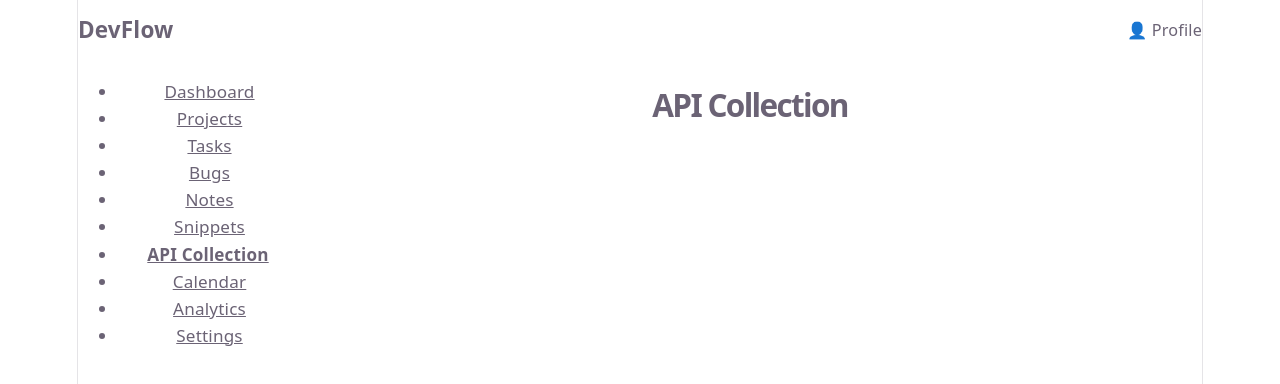
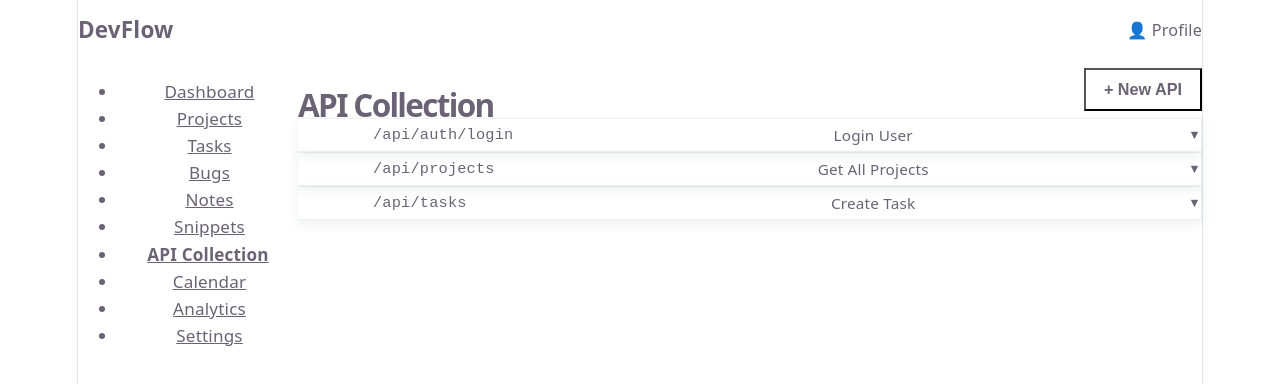
Before and after one commit to Fariss2507/DevFlow, a React (Vite) app: page /apis in a window 1280 px wide. Shown: the top 384 px of the page. Built offline with nearby package versions, Linux system fonts and the light colour scheme; the HTML template or start-up script is replaced by a standard one.

Commit message:
feat: add api collection module with expandable cards

```diff
--- /dev/null
+++ b/src/data/apisData.js
@@ -0,0 +1,34 @@
+export const methodOptions = ['GET', 'POST', 'PUT', 'PATCH', 'DELETE'];
+
+export const initialApis = [
+  {
+    id: 1,
+    name: 'Login User',
+    method: 'POST',
+    endpoint: '/api/auth/login',
+    headers: 'Content-Type: application/json',
+    requestBody: '{\n  "email": "user@example.com",\n  "password": "••••••••"\n}',
+    responseExample: '{\n  "token": "eyJhbGciOi...",\n  "user": { "id": 1, "name": "User" }\n}',
+    authDetails: 'No auth required (this is the login endpoint itself)',
+  },
+  {
+    id: 2,
+    name: 'Get All Projects',
+    method: 'GET',
+    endpoint: '/api/projects',
+    headers: 'Authorization: Bearer <token>',
+    requestBody: '',
+    responseExample: '[\n  { "id": 1, "name": "DevFlow", "status": "In Progress" }\n]',
+    authDetails: 'Requires JWT in Authorization header',
+  },
+  {
+    id: 3,
+    name: 'Create Task',
+    method: 'POST',
+    endpoint: '/api/tasks',
+    headers: 'Authorization: Bearer <token>\nContent-Type: application/json',
+    requestBody: '{\n  "title": "Fix bug",\n  "priority": "High",\n  "status": "Todo"\n}',
+    responseExample: '{\n  "id": 12,\n  "title": "Fix bug",\n  "status": "Todo"\n}',
+    authDetails: 'Requires JWT in Authorization header',
+  },
+];
--- /dev/null
+++ b/src/pages/Apis/ApiCard.jsx
@@ -0,0 +1,66 @@
+import { useState } from 'react';
+import './Apis.css';
+
+const methodColors = {
+  GET: 'var(--color-accent)',
+  POST: 'var(--color-primary)',
+  PUT: '#d97706',
+  PATCH: '#d97706',
+  DELETE: '#dc2626',
+};
+
+export default function ApiCard({ api, onEdit, onDelete }) {
+  const [expanded, setExpanded] = useState(false);
+
+  return (
+    <div className="api-card">
+      <div className="api-card-header" onClick={() => setExpanded(!expanded)}>
+        <div className="api-card-title">
+          <span className="method-badge" style={{ background: methodColors[api.method] }}>
+            {api.method}
+          </span>
+          <span className="api-endpoint">{api.endpoint}</span>
+        </div>
+        <span className="api-name">{api.name}</span>
+        <span className="expand-icon">{expanded ? '▲' : '▼'}</span>
+      </div>
+
+      {expanded && (
+        <div className="api-card-body">
+          {api.headers && (
+            <div className="api-section">
+              <strong>Headers</strong>
+              <pre>{api.headers}</pre>
+            </div>
+          )}
+
+          {api.requestBody && (
+            <div className="api-section">
+              <strong>Request Body</strong>
+              <pre>{api.requestBody}</pre>
+            </div>
+          )}
+
+          {api.responseExample && (
+            <div className="api-section">
+              <strong>Response Example</strong>
+              <pre>{api.responseExample}</pre>
+            </div>
+          )}
+
+          {api.authDetails && (
+            <div className="api-section">
+              <strong>Authentication</strong>
+              <p>{api.authDetails}</p>
+            </div>
+          )}
+
+          <div className="api-actions">
+            <button className="btn-secondary" onClick={(e) => { e.stopPropagation(); onEdit(api); }}>Edit</button>
+            <button className="btn-danger" onClick={(e) => { e.stopPropagation(); onDelete(api.id); }}>Delete</button>
+          </div>
+        </div>
+      )}
+    </div>
+  );
+}
--- /dev/null
+++ b/src/pages/Apis/ApiForm.jsx
@@ -0,0 +1,78 @@
+import { useState, useEffect } from 'react';
+import { methodOptions } from '../../data/apisData';
+import './Apis.css';
+
+const emptyForm = {
+  name: '',
+  method: 'GET',
+  endpoint: '',
+  headers: '',
+  requestBody: '',
+  responseExample: '',
+  authDetails: '',
+};
+
+export default function ApiForm({ existingApi, onSave, onClose }) {
+  const [form, setForm] = useState(emptyForm);
+
+  useEffect(() => {
+    setForm(existingApi ? existingApi : emptyForm);
+  }, [existingApi]);
+
+  const handleChange = (e) => {
+    setForm({ ...form, [e.target.name]: e.target.value });
+  };
+
+  const handleSubmit = (e) => {
+    e.preventDefault();
+    if (!form.name.trim() || !form.endpoint.trim()) return;
+
+    onSave({
+      ...form,
+      id: existingApi ? existingApi.id : Date.now(),
+    });
+  };
+
+  return (
+    <div className="modal-overlay" onClick={onClose}>
+      <div className="modal-card" onClick={(e) => e.stopPropagation()}>
+        <h2>{existingApi ? 'Edit API' : 'New API Endpoint'}</h2>
+
+        <form onSubmit={handleSubmit}>
+          <label>Name</label>
+          <input name="name" value={form.name} onChange={handleChange} placeholder="e.g. Login User" />
+
+          <div className="form-row">
+            <div>
+              <label>Method</label>
+              <select name="method" value={form.method} onChange={handleChange}>
+                {methodOptions.map((m) => <option key={m} value={m}>{m}</option>)}
+              </select>
+            </div>
+            <div>
+              <label>Endpoint</label>
+              <input name="endpoint" value={form.endpoint} onChange={handleChange} placeholder="/api/auth/login" />
+            </div>
+          </div>
+
+          <label>Headers</label>
+          <textarea name="headers" value={form.headers} onChange={handleChange} rows={2} className="code-textarea" placeholder="Content-Type: application/json" />
+
+          <label>Request Body</label>
+          <textarea name="requestBody" value={form.requestBody} onChange={handleChange} rows={4} className="code-textarea" placeholder='{ "key": "value" }' />
+
+          <label>Response Example</label>
+          <textarea name="responseExample" value={form.responseExample} onChange={handleChange} rows={4} className="code-textarea" placeholder='{ "success": true }' />
+
+          <label>Authentication Details</label>
+          <input name="authDetails" value={form.authDetails} onChange={handleChange} placeholder="e.g. Requires JWT Bearer token" />
+
+          <div className="modal-actions">
+            <button type="button" className="btn-secondary" onClick={onClose}>Cancel</button>
+            <button type="submit" className="btn-primary">{existingApi ? 'Save Changes' : 'Create API'}</button>
+          </div>
+        </form>
+      </div>
+    </div>
+  );
+}
--- /dev/null
+++ b/src/pages/Apis/Apis.css
@@ -0,0 +1,121 @@
+.apis-list {
+  display: flex;
+  flex-direction: column;
+  gap: var(--spacing-sm);
+}
+
+.api-card {
+  background: var(--color-surface);
+  border: 1px solid rgba(0, 0, 0, 0.06);
+  border-left: 4px solid var(--color-primary);
+  border-radius: var(--radius-md);
+  box-shadow: 0 4px 12px rgba(23, 67, 63, 0.08);
+  overflow: hidden;
+}
+
+.api-card-header {
+  display: flex;
+  align-items: center;
+  gap: var(--spacing-md);
+  padding: var(--spacing-md) var(--spacing-lg);
+  cursor: pointer;
+}
+
+.api-card-title {
+  display: flex;
+  align-items: center;
+  gap: var(--spacing-sm);
+  min-width: 260px;
+}
+
+.method-badge {
+  color: white;
+  font-size: 0.7rem;
+  font-weight: 800;
+  padding: 3px 10px;
+  border-radius: var(--radius-sm);
+  min-width: 55px;
+  text-align: center;
+}
+
+.api-endpoint {
+  font-family: 'Courier New', monospace;
+  font-size: 0.85rem;
+  color: var(--color-text);
+}
+
+.api-name {
+  flex: 1;
+  font-size: 0.85rem;
+  color: var(--color-text-muted);
+}
+
+.expand-icon {
+  font-size: 0.7rem;
+  color: var(--color-text-muted);
+}
+
+.api-card-body {
+  padding: 0 var(--spacing-lg) var(--spacing-lg);
+  border-top: 1px solid var(--color-border);
+}
+
+.api-section {
+  margin-top: var(--spacing-md);
+}
+
+.api-section strong {
+  display: block;
+  font-size: 0.78rem;
+  color: var(--color-primary-dark);
+  margin-bottom: 4px;
+}
+
+.api-section pre {
+  background: var(--color-bg);
+  border: 1px solid var(--color-border);
+  border-radius: var(--radius-sm);
+  padding: var(--spacing-sm) var(--spacing-md);
+  font-size: 0.8rem;
+  font-family: 'Courier New', monospace;
+  white-space: pre-wrap;
+  overflow-x: auto;
+}
+
+.api-section p {
+  font-size: 0.85rem;
+  color: var(--color-text-muted);
+}
+
+.api-actions {
+  display: flex;
+  gap: var(--spacing-sm);
+  margin-top: var(--spacing-md);
+}
+
+/* ---------- Responsive ---------- */
+
+@media (max-width: 768px) {
+  .api-card-header {
+    flex-wrap: wrap;
+  }
+
+  .api-card-title {
+    min-width: 100%;
+  }
+
+  .api-name {
+    font-size: 0.8rem;
+  }
+}
+
+@media (max-width: 480px) {
+  .api-card-header {
+    padding: var(--spacing-sm) var(--spacing-md);
+  }
+
+  .api-endpoint {
+    font-size: 0.75rem;
+    word-break: break-all;
+  }
+}
--- a/src/pages/Apis/Apis.jsx
+++ b/src/pages/Apis/Apis.jsx
@@ -1,3 +1,59 @@
+import { useState } from 'react';
+import ApiCard from './ApiCard';
+import ApiForm from './ApiForm';
+import { initialApis } from '../../data/apisData';
+import './Apis.css';
+
 export default function Apis() {
-  return <div className="page"><h1>API Collection</h1></div>;
+  const [apis, setApis] = useState(initialApis);
+  const [showForm, setShowForm] = useState(false);
+  const [editingApi, setEditingApi] = useState(null);
+
+  const openNewForm = () => {
+    setEditingApi(null);
+    setShowForm(true);
+  };
+
+  const openEditForm = (api) => {
+    setEditingApi(api);
+    setShowForm(true);
+  };
+
+  const handleSave = (api) => {
+    if (editingApi) {
+      setApis(apis.map((a) => (a.id === api.id ? api : a)));
+    } else {
+      setApis([...apis, api]);
+    }
+    setShowForm(false);
+  };
+
+  const handleDelete = (id) => {
+    if (confirm('Delete this API entry?')) {
+      setApis(apis.filter((a) => a.id !== id));
+    }
+  };
+
+  return (
+    <div className="page">
+      <div className="page-header">
+        <h1>API Collection</h1>
+        <button className="btn-primary" onClick={openNewForm}>+ New API</button>
+      </div>
+
+      {apis.length === 0 ? (
+        <p className="empty-state">No API endpoints saved yet.</p>
+      ) : (
+        <div className="apis-list">
+          {apis.map((api) => (
+            <ApiCard key={api.id} api={api} onEdit={openEditForm} onDelete={handleDelete} />
+          ))}
+        </div>
+      )}
+
+      {showForm && (
+        <ApiForm existingApi={editingApi} onSave={handleSave} onClose={() => setShowForm(false)} />
+      )}
+    </div>
+  );
 }
--- a/src/pages/Notes/Notes.css
+++ b/src/pages/Notes/Notes.css
@@ -54,10 +54,11 @@
 .note-card {
   background: var(--color-surface);
   border: 1px solid rgba(0, 0, 0, 0.06);
+  border-top: 3px solid var(--color-primary);
   border-radius: var(--radius-md);
   padding: var(--spacing-md);
   cursor: pointer;
-  box-shadow: 0 4px 12px rgba(23, 67, 63, 0.08);
+  box-shadow: 0 6px 16px rgba(23, 67, 63, 0.12);
   transition: transform 0.15s ease, box-shadow 0.15s ease;
   display: flex;
   flex-direction: column;
@@ -65,8 +66,8 @@
 }
 
 .note-card:hover {
-  transform: translateY(-3px);
-  box-shadow: 0 8px 20px rgba(23, 67, 63, 0.15);
+  transform: translateY(-4px);
+  box-shadow: 0 10px 24px rgba(23, 67, 63, 0.2);
 }
 
 .note-card-top {
--- a/src/pages/Snippets/Snippets.css
+++ b/src/pages/Snippets/Snippets.css
@@ -7,12 +7,19 @@
 .snippet-card {
   background: var(--color-surface);
   border: 1px solid rgba(0, 0, 0, 0.06);
+  border-top: 3px solid var(--color-accent);
   border-radius: var(--radius-md);
   padding: var(--spacing-md);
-  box-shadow: 0 4px 12px rgba(23, 67, 63, 0.08);
+  box-shadow: 0 6px 16px rgba(23, 67, 63, 0.12);
+  transition: transform 0.15s ease, box-shadow 0.15s ease;
   display: flex;
   flex-direction: column;
   gap: var(--spacing-sm);
+}
+
+.snippet-card:hover {
+  transform: translateY(-3px);
+  box-shadow: 0 10px 24px rgba(23, 67, 63, 0.2);
 }
 
 .snippet-card-top {
--- a/src/styles/variables.css
+++ b/src/styles/variables.css
@@ -1,11 +1,11 @@
 :root {
-  /* Color Palette — https://colorhunt.co/palette/4b142617433f558467efeabb */
+
   --color-primary: #17433F;
   --color-primary-dark: #4B1426;
   --color-accent: #558467;
   --color-bg-light: #EFEABB;
 
-  --color-bg: #fdfcf5;
+ --color-bg: #f6f4e8;
   --color-surface: #ffffff;
   --color-text: #1f2937;
   --color-text-muted: #6b7280;
```
